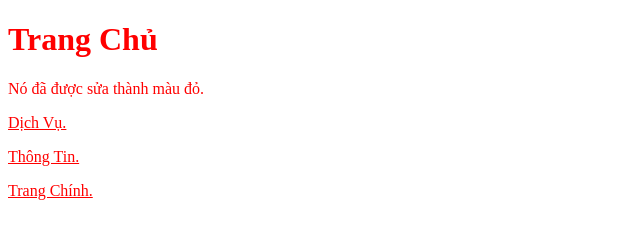
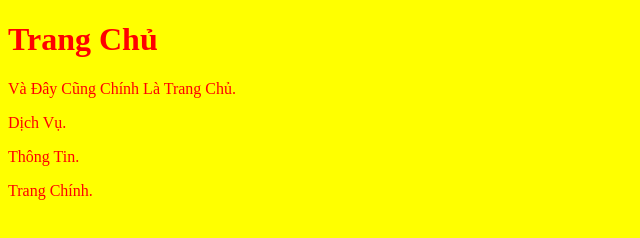
Before and after one commit to soclo-cpu/trangchu, a plain HTML site: page index.html in a window 1280 px wide. Shown: the whole page, without its empty margins (0-640 px from the left). Drawn offline with Linux system fonts and the light colour scheme.

Commit message:
Update index.html

```diff
--- a/index.html
+++ b/index.html
@@ -4,21 +4,32 @@
     <meta charset="UTF-8">
     <title>Trang Chủ</title>
     <style>
-        /* Định nghĩa kiểu cho toàn bộ phần body */
+        /* Thiết lập màu nền vàng cho toàn bộ trang */
         body {
-            /* Thay đổi màu chữ thành màu đỏ */
+            background-color: yellow;
+            /* Thiết lập font chữ Times New Roman cho toàn bộ nội dung */
+            font-family: "Times New Roman", Times, serif;
+            /* Thiết lập màu chữ đỏ mặc định cho toàn bộ nội dung, trừ các thẻ <a> */
             color: red;
-            /* Thay đổi font chữ thành Times New Roman */
-            font-family: "Times New Roman", Times, serif;
+        }
+
+        /* Thiết lập màu chữ đỏ và font Times New Roman cho các liên kết (<a>) */
+        a {
+            color: red;
+            text-decoration: none; /* Tùy chọn: loại bỏ gạch chân cho liên kết */
         }
     </style>
 </head>
 <body>
-    <h1>Trang Chủ</h1>
-    <p>Nó đã được sửa thành màu đỏ.</p>
 
-    <p><a href="https://soclo-cpu.github.io/dichvuu/" style="color: red;">Dịch Vụ.</a></p>
-    <p><a href="https://soclo-cpu.github.io/thongtin/" style="color: red;">Thông Tin.</a></p>
-    <p><a href="https://soclo-cpu.github.io/web-Phat/" style="color: red;">Trang Chính.</a></p>
+    <h1>Trang Chủ </h1>
+    <p>Và Đây Cũng Chính Là Trang Chủ.</p>
+
+    <p><a href="https://soclo-cpu.github.io/dichvuu/">Dịch Vụ.</a></p>
+
+    <p><a href="https://soclo-cpu.github.io/thongtin/">Thông Tin.</a></p>
+
+    <p><a href="https://soclo-cpu.github.io/web-Phat/">Trang Chính.</a></p>
+
 </body>
 </html>
```
